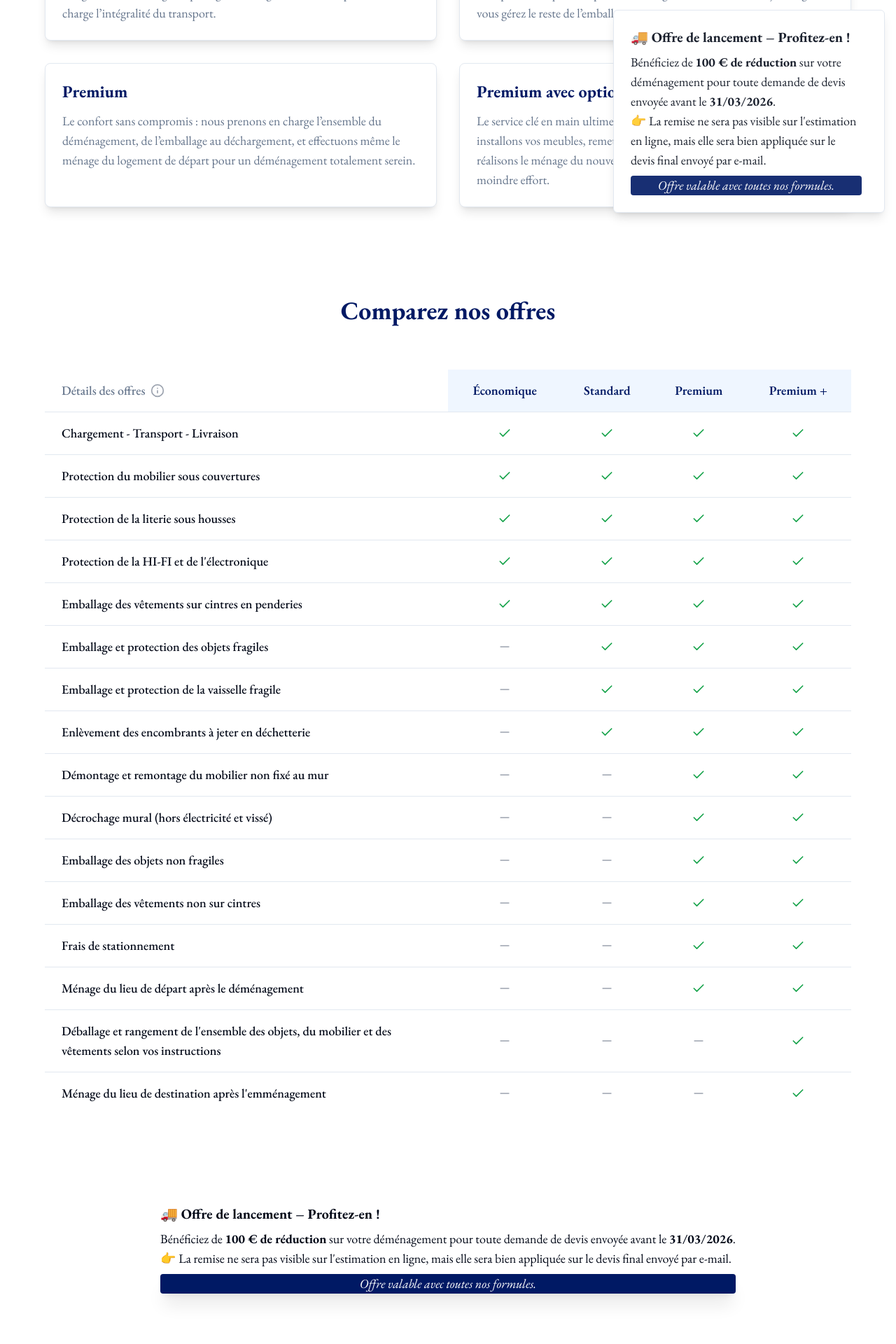
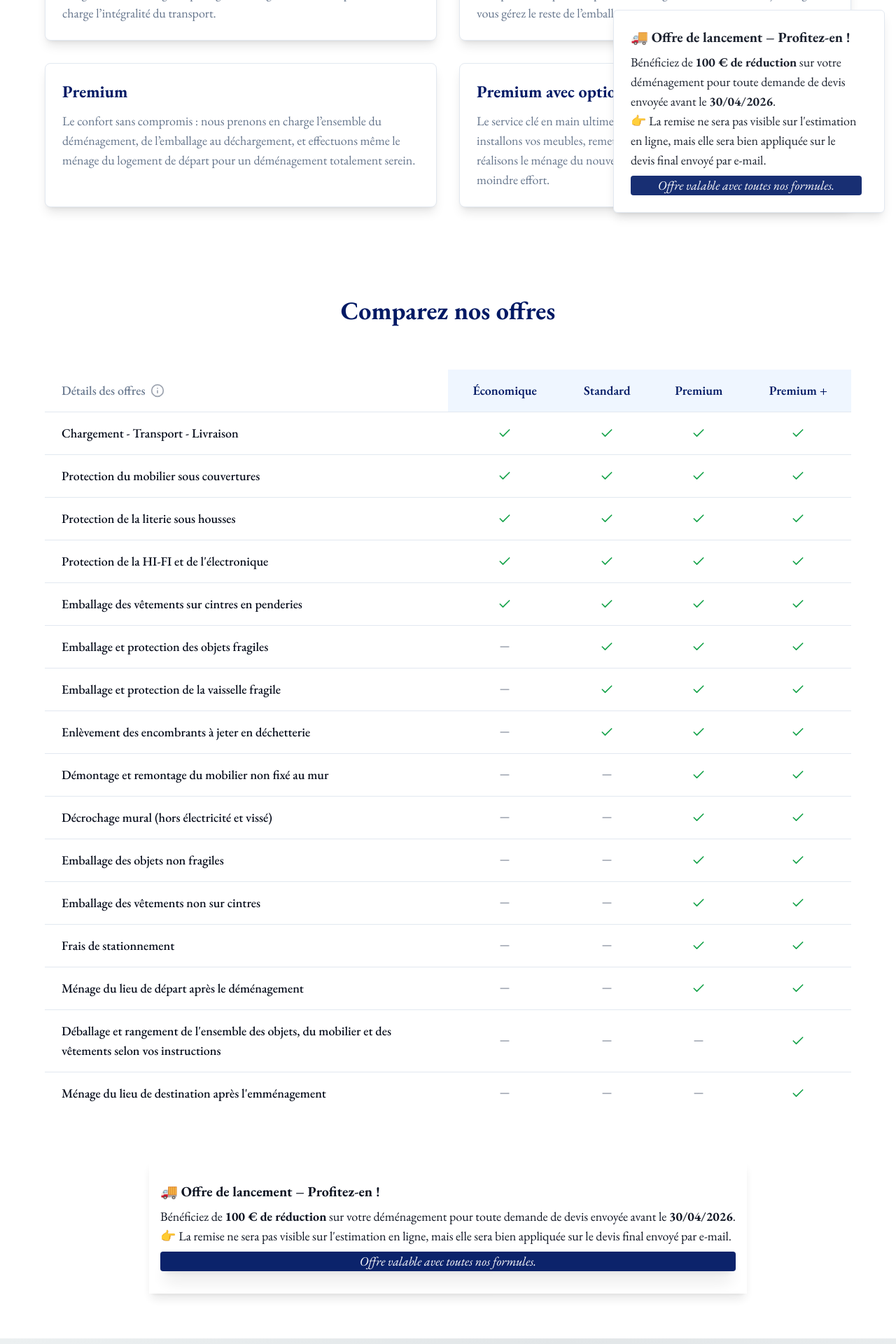
Before and after one commit to Swifty237/kdm-project, a React (Vite) app: page /offres in a window 1280 px wide. Shown: the part 480-2400 px from the top of the page at 70% size. Built offline with nearby package versions, Linux system fonts and the light colour scheme; a web font is replaced by a local one.

Commit message:
Resolution of some minor display issues

```diff
--- a/src/components/ConfirmDevisDialog.tsx
+++ b/src/components/ConfirmDevisDialog.tsx
@@ -110,7 +110,7 @@ const ConfirmDevisDialog = ({
         <Dialog open={open} onOpenChange={onCancel}>
             <DialogContent className="min-w-full md:min-w-[80%] h-[70%] mx-auto">
 
-                {!devis ? (
+                {!(devis && devis.estimatedAmount) ? (
                     <p className="text-center">Chargement...</p>
                 ) : (
                     <>
--- a/src/pages/Accueil.tsx
+++ b/src/pages/Accueil.tsx
@@ -444,7 +444,7 @@ const Accueil = () => {
                     Pour plus d'informations.
                   </p>
 
-                  <ArrowBigRight className="h-12 w-12 text-[#001964]" />
+                  <ArrowBigRight className="h-12 w-12 text-[#001964] animate-pulse" />
 
                   <HashLink to="#contact" className="bg-[#001964] hover:bg-[#001964]/90 text-white rounded-full px-4 py-2 lg:px-6 lg:text-xl text-center"
                   >
--- a/src/pages/Offres.tsx
+++ b/src/pages/Offres.tsx
@@ -109,7 +109,7 @@ const Offres = () => {
         description: (
           <div className="text-lg">
             <span className="block font-bold text-xl mb-2">🚚 Offre de lancement – Profitez-en !</span>
-            Bénéficiez de <span className="font-bold">100 € de réduction</span> sur votre déménagement pour toute demande de devis envoyée avant le <span className="font-bold">31/03/2026</span>.
+            Bénéficiez de <span className="font-bold">100 € de réduction</span> sur votre déménagement pour toute demande de devis envoyée avant le <span className="font-bold">30/04/2026</span>.
             <br />
             <span> 👉 La remise ne sera pas visible sur l'estimation en ligne, mais elle sera bien appliquée sur le devis final envoyé par e-mail.</span>
             <div className="flex bg-[#001964] justify-center rounded mt-2">
@@ -290,9 +290,9 @@ const Offres = () => {
         </div>
       </section>
 
-      <div className="text-lg py-8 lg:py-16 px-10">
+      <div className="text-lg py-4 lg:py-8 px-4 mx-4 shadow-lg animate-pulse">
         <span className="block font-bold text-xl mb-2">🚚 Offre de lancement – Profitez-en !</span>
-        Bénéficiez de <span className="font-bold">100 € de réduction</span> sur votre déménagement pour toute demande de devis envoyée avant le <span className="font-bold">31/03/2026</span>.
+        Bénéficiez de <span className="font-bold">100 € de réduction</span> sur votre déménagement pour toute demande de devis envoyée avant le <span className="font-bold">30/04/2026</span>.
         <br />
         <span> 👉 La remise ne sera pas visible sur l'estimation en ligne, mais elle sera bien appliquée sur le devis final envoyé par e-mail.</span>
         <div className="flex bg-[#001964] justify-center rounded mt-2 shadow-xl">
--- a/src/pages/VirtualTour.tsx
+++ b/src/pages/VirtualTour.tsx
@@ -54,7 +54,7 @@ const VirtualTour = () => {
         const maxSize = 100 * 1024 * 1024; // 100 Mo
         const oversized = files.some(f => f.size > maxSize);
         if (oversized) {
-            alert("Chaque vidéo ne doit pas dépasser 100 Mo.");
+            alert("Aucune vidéo ne doit pas dépasser 100 Mo.");
             return;
         }
         setVideos(prev => [...prev, ...files]);
```
